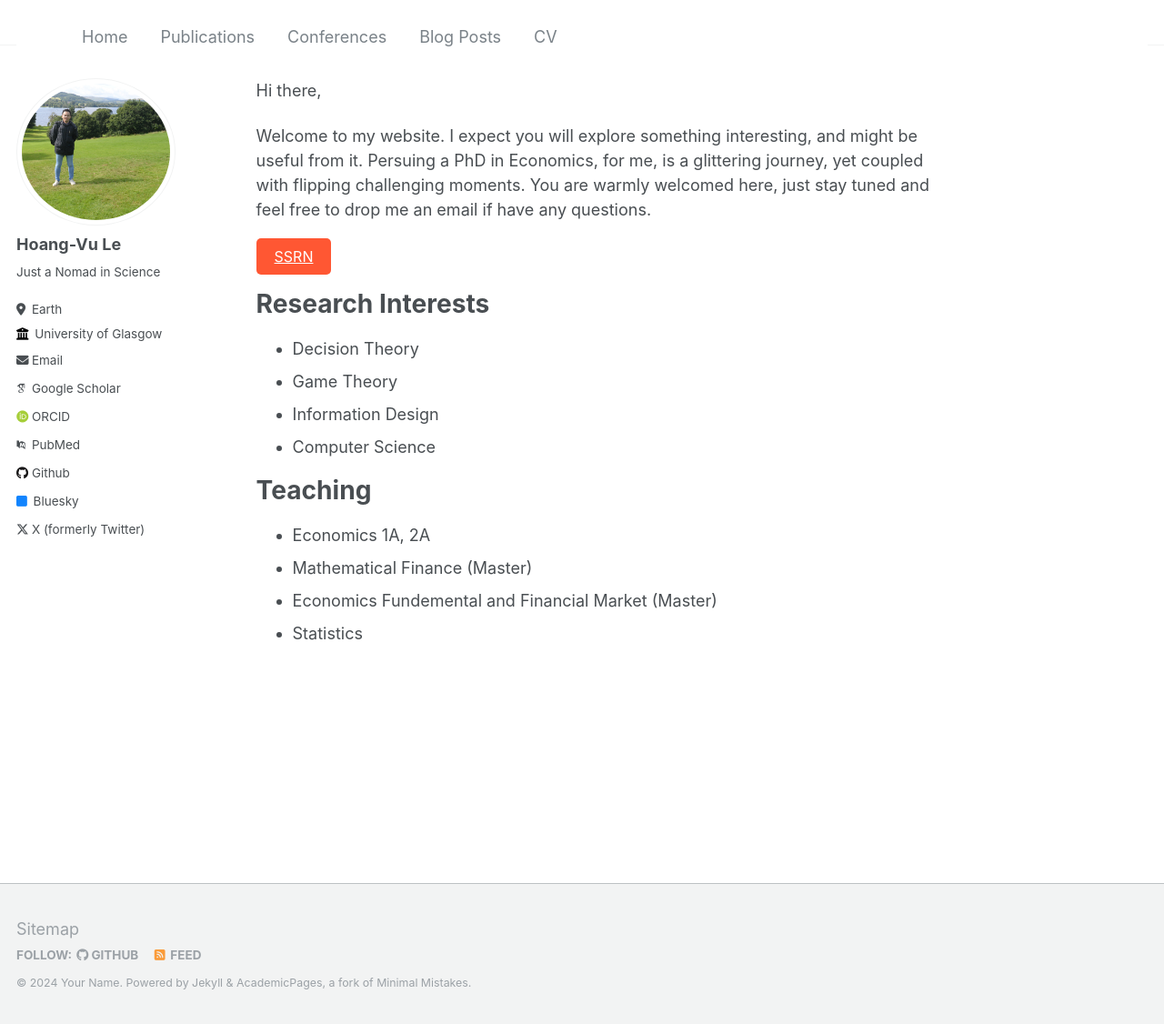
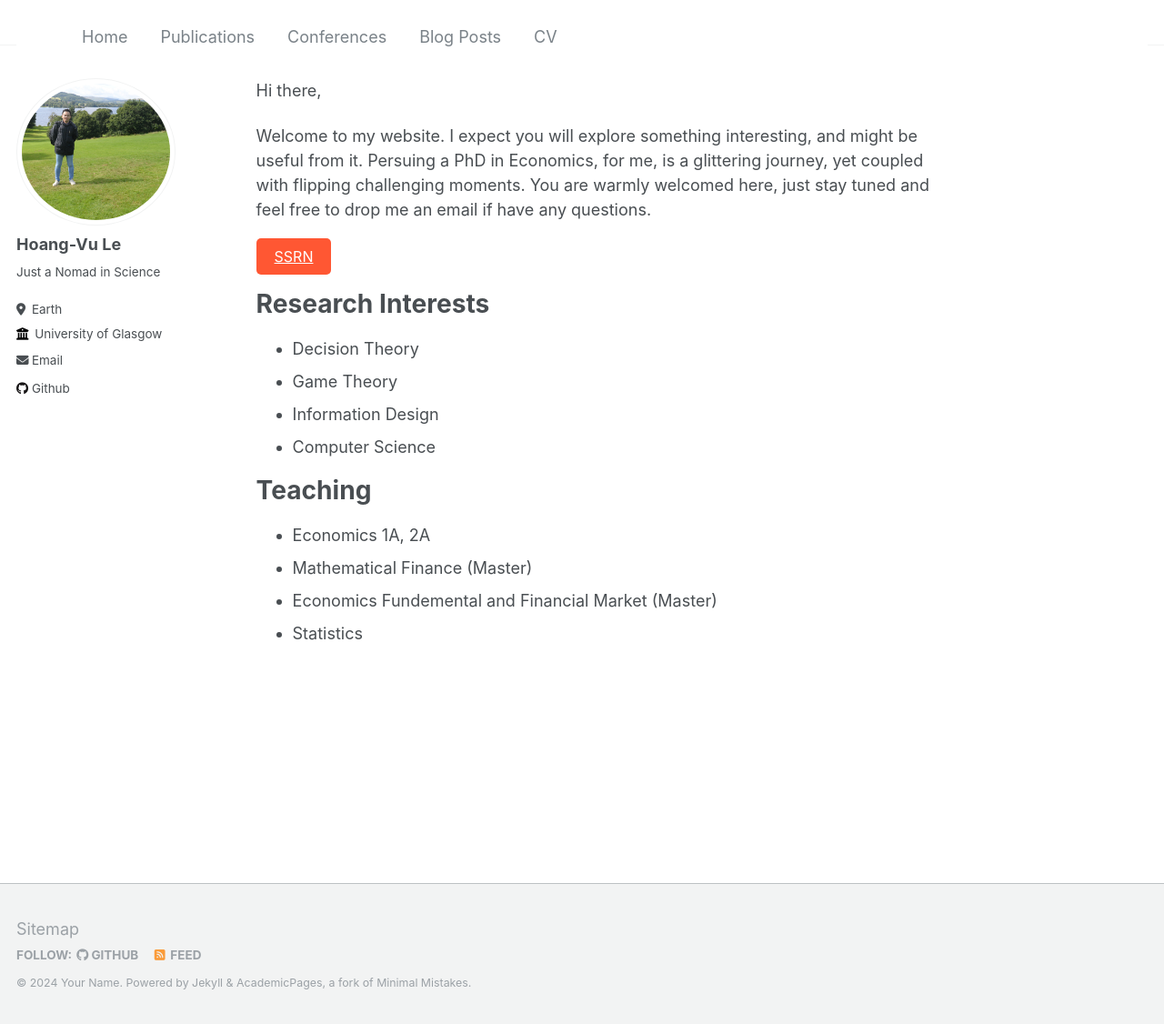
Before and after one commit to hvule/hvule.github.io, a Jekyll site: the page built from _pages/about.md, in a window 1280 px wide and 1126 px high. Shown: the whole window at 91% size. Built offline with Jekyll 4.4.1, drawn with Linux system fonts in a browser that asks for light colours; some web fonts are replaced.

Commit message:
Update _config.yml

```diff
--- a/_config.yml
+++ b/_config.yml
@@ -32,23 +32,23 @@ author:
   email            : "hoangvu.le@glasgow.ac.uk"
 
   # Academic websites
-  arxiv            : # URL - Update with the correct link to your profile
-  googlescholar    : "https://scholar.google.com/citations?user=PS_CX0AAAAAJ"
+  #arxiv            : # URL - Update with the correct link to your profile
+  #googlescholar    : "https://scholar.google.com/citations?user=PS_CX0AAAAAJ"
   impactstory      : # URL
-  orcid            : "http://orcid.org/yourorcidurl"
-  pubmed           : "https://www.ncbi.nlm.nih.gov/pubmed/?term=john+snow"
+  #orcid            : "http://orcid.org/yourorcidurl"
+  #pubmed           : "https://www.ncbi.nlm.nih.gov/pubmed/?term=john+snow"
   researchgate     : # URL
 
   # Repositories and software development
   bitbucket        : # Username - Update with your username on the site
   codepen          : # Username
-  dribbble         : # Username
+  dribbble         : # Username%
   github           : "academicpages"
-  kaggle           : # Username
-  stackoverflow    : # User number or user number and name (i.e., use "1" or "1/jeff-atwood")
+  #kaggle           : # Username
+  #stackoverflow    : # User number or user number and name (i.e., use "1" or "1/jeff-atwood")
 
   # Social media
-  bluesky          : "bsky.app" # Replace this with you Bluesky username
+  #bluesky          : "bsky.app" # Replace this with you Bluesky username
   facebook         : # Username
   flickr           : # Username
   foursquare       : # Username
@@ -65,7 +65,7 @@ author:
   steam            : # Username
   telegram         : # URL
   tumblr           : # Username
-  twitter          : "UniofOxford"  # Replace this with your X / Twitter handle
+  #twitter          : "UniofOxford"  # Replace this with your X / Twitter handle
   vine             : # Username
   weibo            : # Username
   wikipedia        : # Username
```
